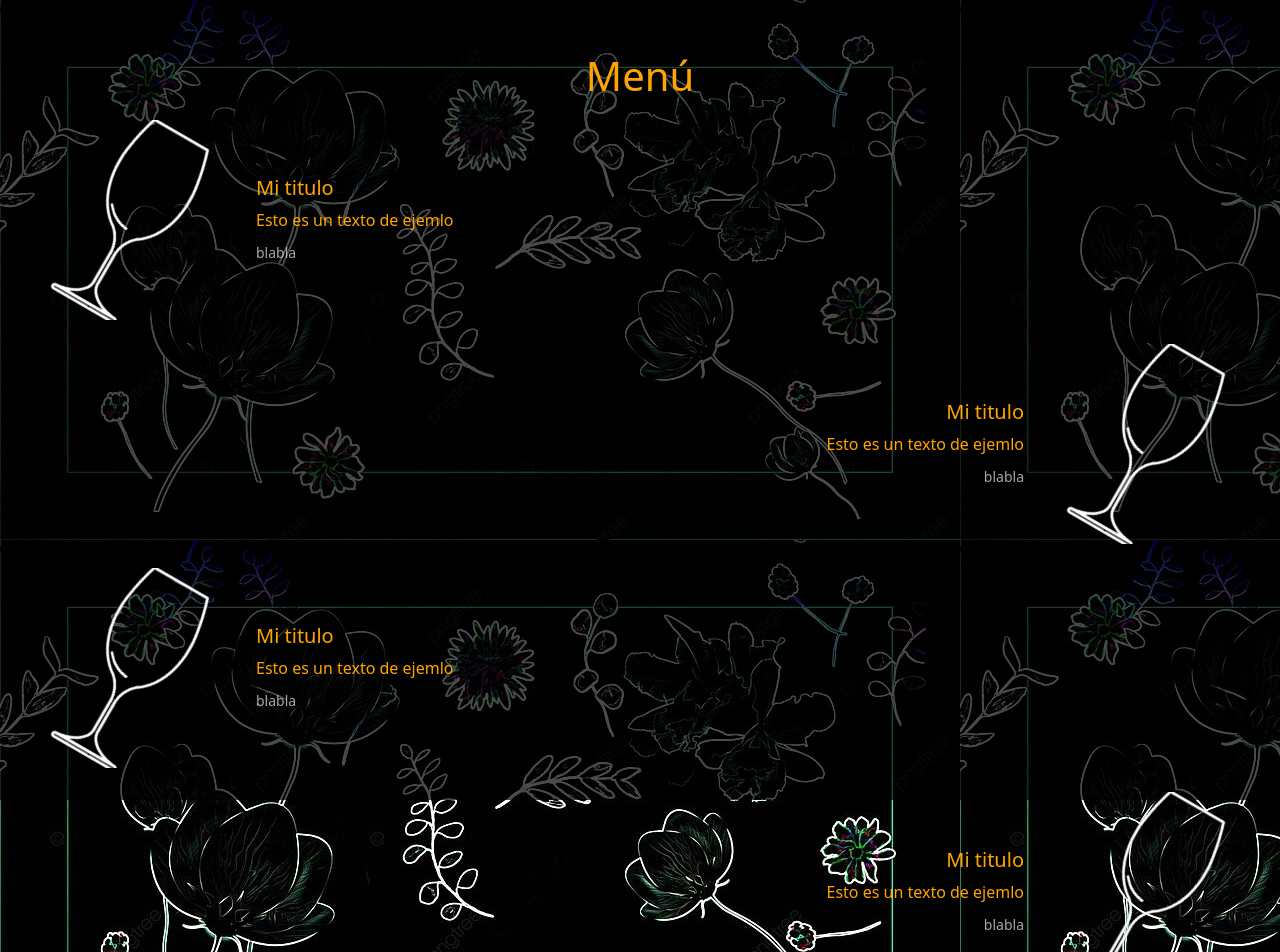
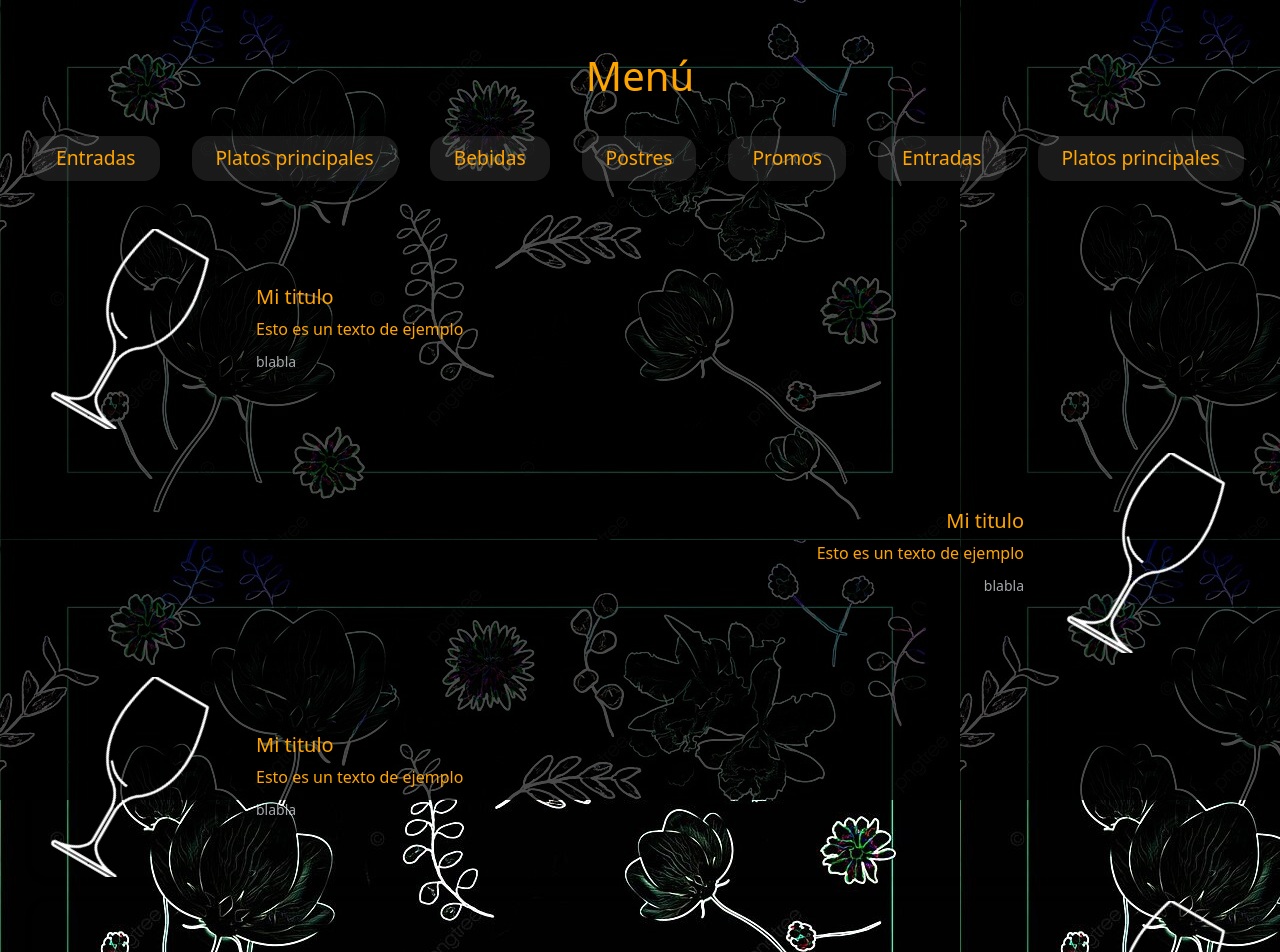
Before and after one commit to leonidesha/bar_goat, a React (Vite) app: page /menu in a window 1280 px wide. Shown: the top 952 px of the page. Built offline with nearby package versions, Linux system fonts and the light colour scheme.

Commit message:
actualizando

```diff
--- a/src/components/CardMenu.tsx
+++ b/src/components/CardMenu.tsx
@@ -3,13 +3,15 @@ interface CardMenuProps {
   title?: string;
   text?: string;
   extra?: string;
-  reverse?: boolean; // Nueva prop
+  reverse?: boolean;
+  id?: string; // Añadido para permitir un ID opcional
 }
 
 function CardMenu(props: CardMenuProps) {
-  const { imageSrc, title, text, extra, reverse } = props;
+  const { id, imageSrc, title, text, extra, reverse } = props;
   return (
     <div
+      id={id}
       className="card-menu-horizontal"
       style={{
         width: "100%",
--- /dev/null
+++ b/src/components/StackHorizontal.css
@@ -0,0 +1,33 @@
+.stack-horizontal.sticky {
+  position: sticky;
+  top: 0;
+  z-index: 20;
+  background: rgba(0, 0, 0, 0.2);
+  display: flex;
+  flex-direction: row;
+  gap: 2rem;
+  width: 100%;
+  overflow-x: auto;
+  padding: 1rem 0;
+  margin-bottom: 2rem;
+  scrollbar-width: thin;
+}
+.stack-horizontal-item {
+  white-space: nowrap;
+  font-size: 1.2rem;
+  color: orange;
+  padding: 0.5rem 1.5rem;
+  border-radius: 1rem;
+  background: rgba(255, 255, 255, 0.1);
+  box-shadow: 0 2px 8px rgba(0, 0, 0, 0.08);
+}
+.stack-horizontal {
+  scrollbar-width: none; /* Firefox */
+  -ms-overflow-style: none; /* IE y Edge */
+}
+
+.stack-horizontal::-webkit-scrollbar {
+  height: 0px;
+  background: transparent;
+  display: none; /* Chrome, Safari y Opera */
+}
--- /dev/null
+++ b/src/components/StackHorizontal.tsx
@@ -0,0 +1,31 @@
+import { useRef, useEffect } from "react";
+import "./StackHorizontal.css";
+
+interface StackHorizontalProps {
+  items: string[];
+}
+
+export default function StackHorizontal({ items }: StackHorizontalProps) {
+  const containerRef = useRef<HTMLDivElement>(null);
+
+  useEffect(() => {
+    const handleScroll = () => {
+      if (containerRef.current) {
+        // Ajusta la velocidad multiplicando por un factor (ej: 1.5)
+        containerRef.current.scrollLeft = window.scrollY * 1.2;
+      }
+    };
+    window.addEventListener("scroll", handleScroll);
+    return () => window.removeEventListener("scroll", handleScroll);
+  }, []);
+
+  return (
+    <div className="stack-horizontal sticky" ref={containerRef}>
+      {items.map((item, idx) => (
+        <div className="stack-horizontal-item" key={idx}>
+          {item}
+        </div>
+      ))}
+    </div>
+  );
+}
--- a/src/productos.tsx
+++ b/src/productos.tsx
@@ -1,4 +1,5 @@
 import CardMenu from "./components/CardMenu";
+import StackHorizontal from "./components/StackHorizontal";
 import bg2 from "./assets/img/copa.png";
 
 import "./productos.css";
@@ -9,58 +10,100 @@ export default function Productos() {
         <h1 className="title" style={{ margin: "20px" }}>
           Menú
         </h1>
+        <StackHorizontal
+          items={[
+            "Entradas",
+            "Platos principales",
+            "Bebidas",
+            "Postres",
+            "Promos",
+            "Entradas",
+            "Platos principales",
+            "Bebidas",
+            "Postres",
+            "Promos",
+            "Entradas",
+            "Platos principales",
+            "Bebidas",
+            "Postres",
+            "Promos",
+            "Entradas",
+            "Platos principales",
+            "Bebidas",
+            "Postres",
+            "Promos",
+            "Entradas",
+            "Platos principales",
+            "Bebidas",
+            "Postres",
+            "Promos",
+            "Entradas",
+            "Platos principales",
+            "Bebidas",
+            "Postres",
+            "Promos",
+          ]}
+        />
         <CardMenu
+          id="card1"
           title="Mi titulo"
-          text="Esto es un texto de ejemlo"
+          text="Esto es un texto de ejemplo"
           extra="blabla"
           imageSrc={bg2}
           reverse={false}
         />
         <CardMenu
+          id="card2"
           title="Mi titulo"
-          text="Esto es un texto de ejemlo"
+          text="Esto es un texto de ejemplo"
           extra="blabla"
           imageSrc={bg2}
           reverse={true}
         />
         <CardMenu
+          id="card3"
           title="Mi titulo"
-          text="Esto es un texto de ejemlo"
+          text="Esto es un texto de ejemplo"
           extra="blabla"
           imageSrc={bg2}
           reverse={false}
         />
         <CardMenu
+          id="card4"
           title="Mi titulo"
-          text="Esto es un texto de ejemlo"
+          text="Esto es un texto de ejemplo"
           extra="blabla"
           imageSrc={bg2}
           reverse={true}
         />
         <CardMenu
+          id="card5"
           title="Mi titulo"
-          text="Esto es un texto de ejemlo"
+          text="Esto es un texto de ejemplo"
           extra="blabla"
           imageSrc={bg2}
           reverse={false}
         />
         <CardMenu
+          id="card6"
           title="Mi titulo"
-          text="Esto es un texto de ejemlo"
+          text="Esto es un texto de ejemplo"
           extra="blabla"
           imageSrc={bg2}
           reverse={true}
         />
         <CardMenu
+          id="card7"
           title="Mi titulo"
-          text="Esto es un texto de ejemlo"
+          text="Esto es un texto de ejemplo"
           extra="blabla"
           imageSrc={bg2}
           reverse={false}
         />
         <CardMenu
+          id="card8"
           title="Mi titulo"
-          text="Esto es un texto de ejemlo"
+          text="Esto es un texto de ejemplo"
           extra="blabla"
           imageSrc={bg2}
           reverse={true}
```
